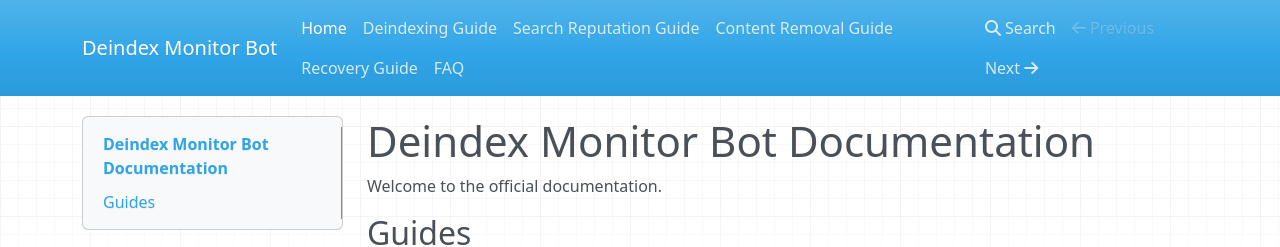
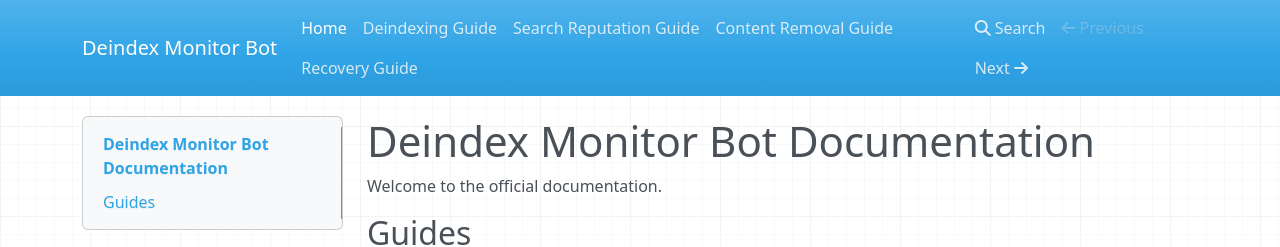
Before and after one commit to Deindex/Deindex-Monitor-Bot, an MkDocs documentation site: the page built from docs/index.md, in a window 1280 px wide. Shown: the top 247 px of the page. Built offline with MkDocs 1.6.1, drawn with Linux system fonts in a browser that asks for light colours; nearby versions of some CDN libraries.

Commit message:
Update mkdocs.yml

```diff
--- a/mkdocs.yml
+++ b/mkdocs.yml
@@ -1,4 +1,7 @@
 site_name: Deindex Monitor Bot
+
+theme:
+  name: mkdocs
 
 nav:
   - Home: index.md
@@ -6,4 +9,3 @@ nav:
   - Search Reputation Guide: search-reputation-guide.md
   - Content Removal Guide: content-removal-guide.md
   - Recovery Guide: recovery-guide.md
-  - FAQ: faq.md
```
